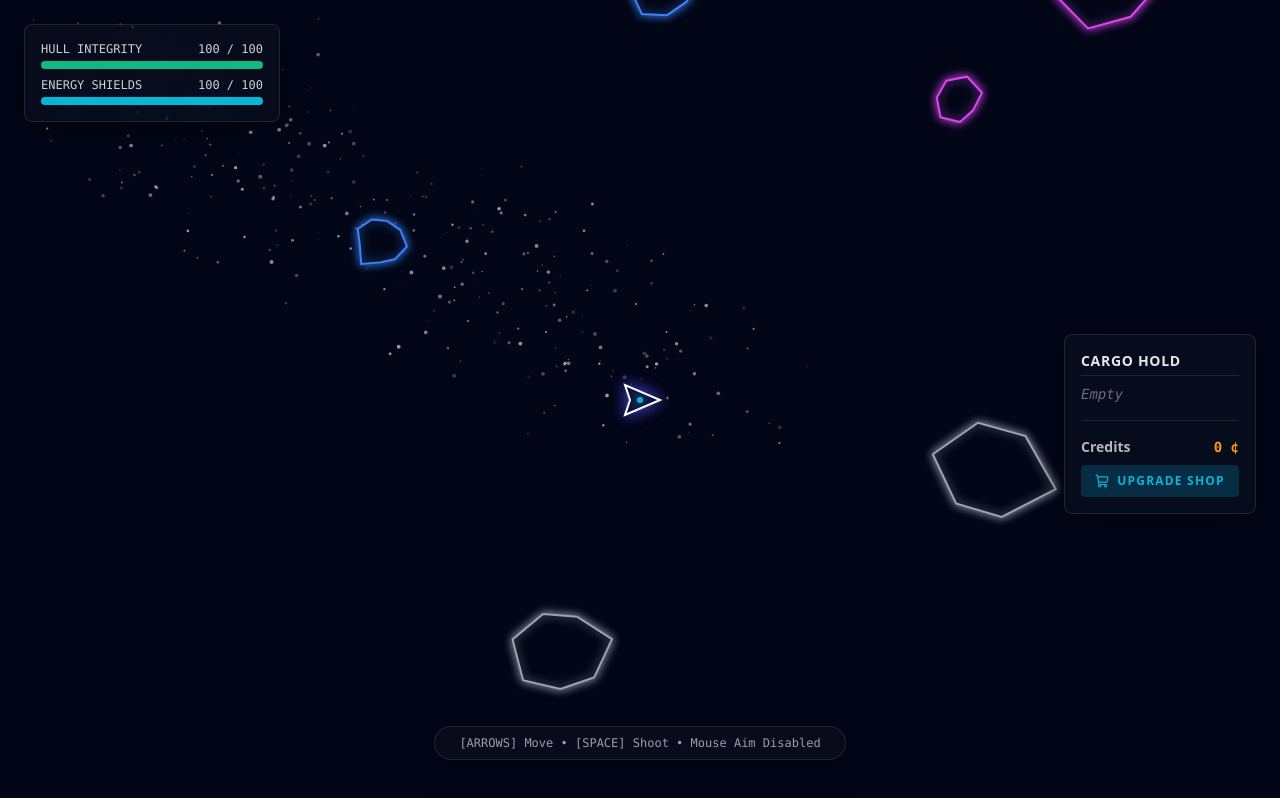
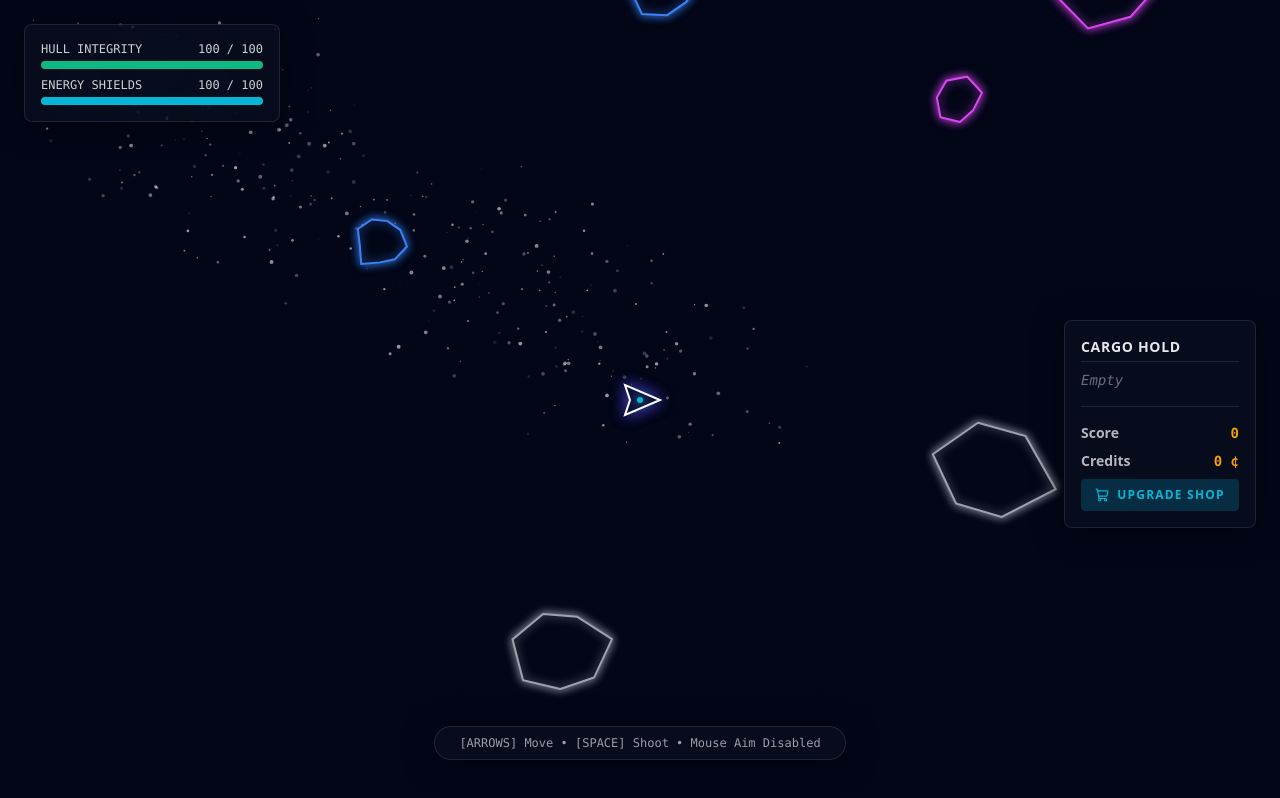
Before and after one commit to devlinuskibet/fun-game, a Next.js app: page / in a window 1280 px wide. Both pictures are taken after a click on the button "START EXPEDITION". Built offline with nearby package versions, Linux system fonts and the light colour scheme.

Commit message:
ui: project real-time score telemetry to HUD

```diff
--- a/src/components/ui/HUD.tsx
+++ b/src/components/ui/HUD.tsx
@@ -67,6 +67,10 @@ export default function HUD() {
 
         <div className="mt-4 pt-4 border-t border-white/10 flex flex-col gap-2">
           <div className="flex justify-between items-center text-sm">
+            <span className="text-white/70 font-bold">Score</span>
+            <span className="text-accent font-mono font-bold">{stats.score}</span>
+          </div>
+          <div className="flex justify-between items-center text-sm">
             <span className="text-white/70 font-bold">Credits</span>
             <span className="text-accent font-mono font-bold">{inventory.credits} ¢</span>
           </div>
```
